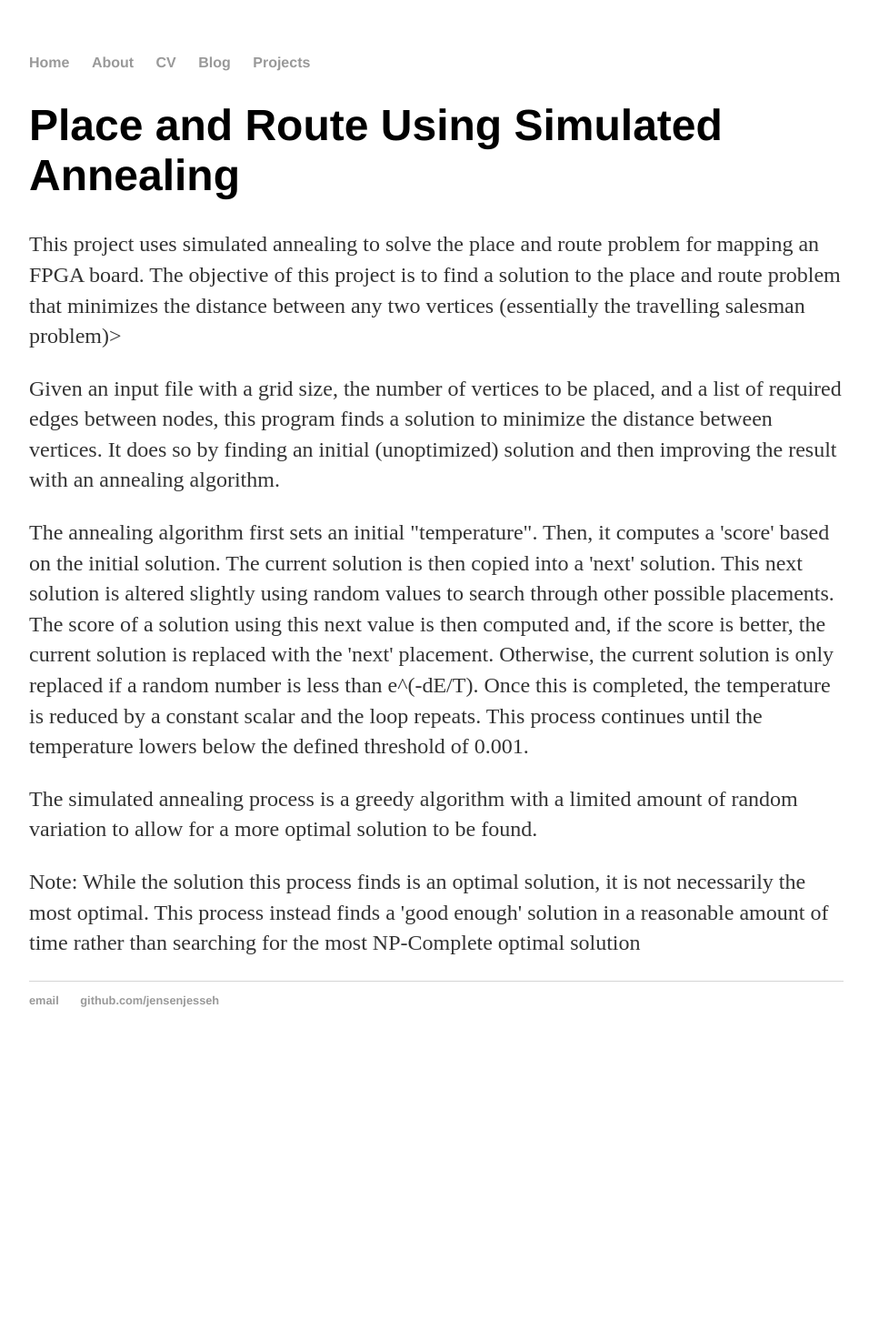
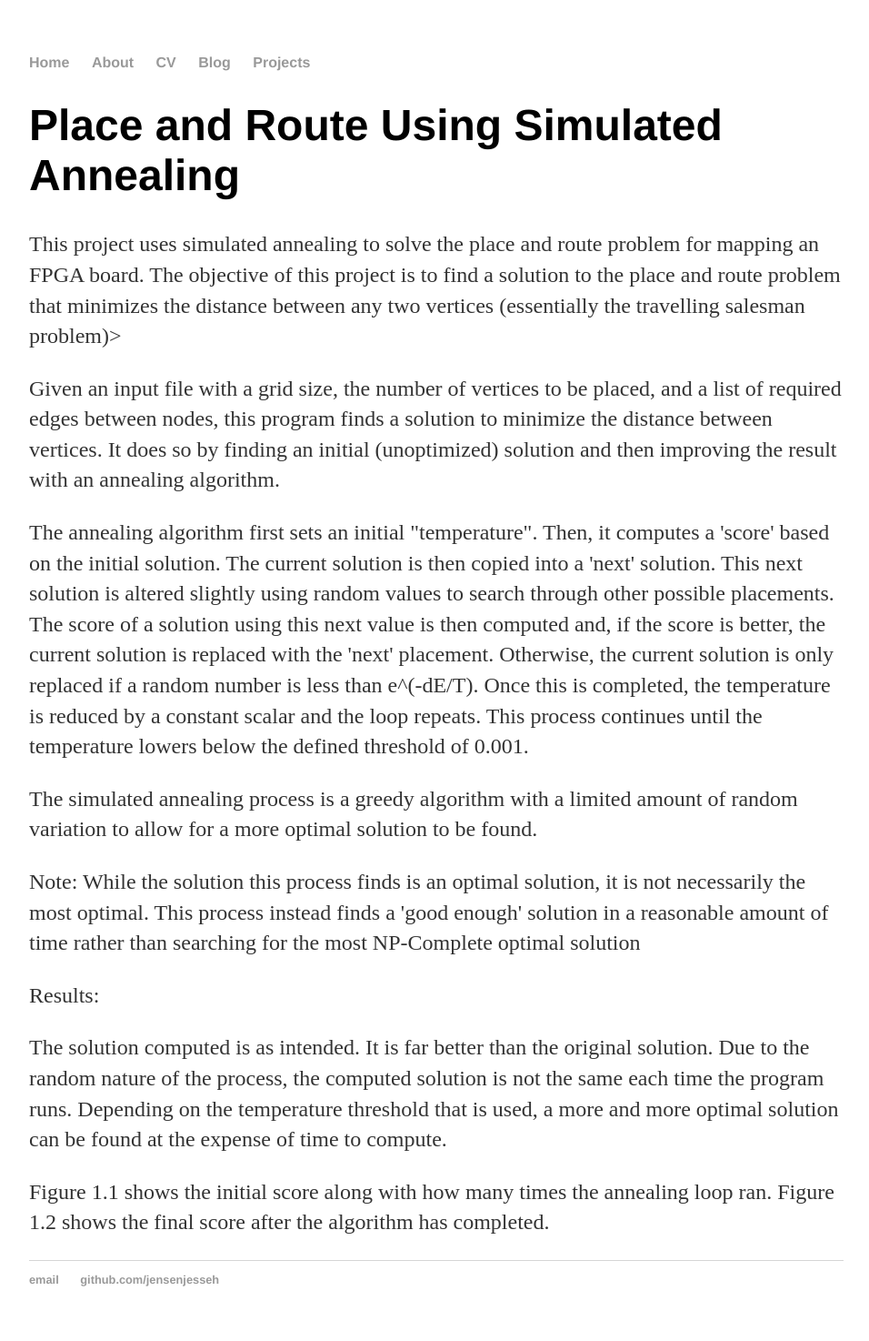
Before and after one commit to jensenjesseh/jensenjesseh.github.io, a Jekyll site: the page built from simulated_annealing/index.html, in a window 1280 px wide. Shown: the whole page at 91% size, without its empty margins (160-1116 px from the left). Built offline with Jekyll 4.4.1, drawn with Linux system fonts in a browser that asks for light colours; before the commit the page ends 1167 px from its top, so only the background shows below that.

Commit message:
Update index.html

```diff
--- a/simulated_annealing/index.html
+++ b/simulated_annealing/index.html
@@ -10,4 +10,10 @@ title: 'Simulated Annealing'
       <p>The annealing algorithm first sets an initial "temperature". Then, it computes a 'score' based on the initial solution. The current solution is then copied into a 'next' solution. This next solution is altered slightly using random values to search through other possible placements. The score of a solution using this next value is then computed and, if the score is better, the current solution is replaced with the 'next' placement. Otherwise, the current solution is only replaced if a random number is less than e^(-dE/T). Once this is completed, the temperature is reduced by a constant scalar and the loop repeats. This process continues until the temperature lowers below the defined threshold of 0.001. </p>
       <p>The simulated annealing process is a greedy algorithm with a limited amount of random variation to allow for a more optimal solution to be found.</p>
       <p>Note: While the solution this process finds is an optimal solution, it is not necessarily the most optimal. This process instead finds a 'good enough' solution in a reasonable amount of time rather than searching for the most NP-Complete optimal solution</p>
+      <p> </p>
+      <p> </p>
+      <p> Results: </p>
+      <p> The solution computed is as intended. It is far better than the original solution. Due to the random nature of the process, the computed solution is not the same each time the program runs. Depending on the temperature threshold that is used, a more and more optimal solution can be found at the expense of time to compute.</p>
+      <p> Figure 1.1 shows the initial score along with how many times the annealing loop ran. Figure 1.2 shows the final score after the algorithm has completed. </p>
+
  </div><!-- /.projectList -->
```
